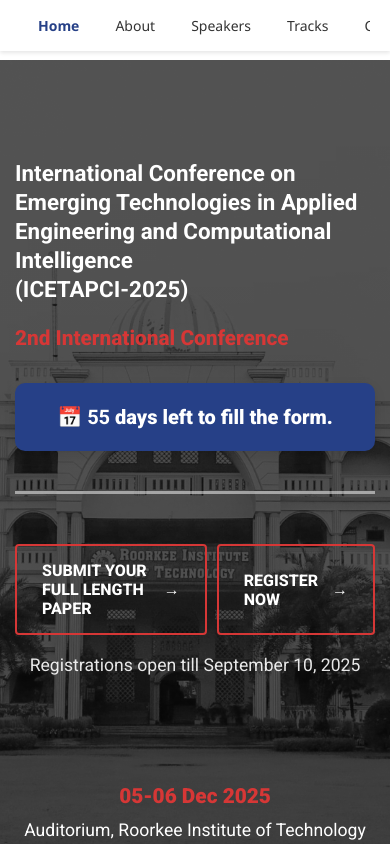
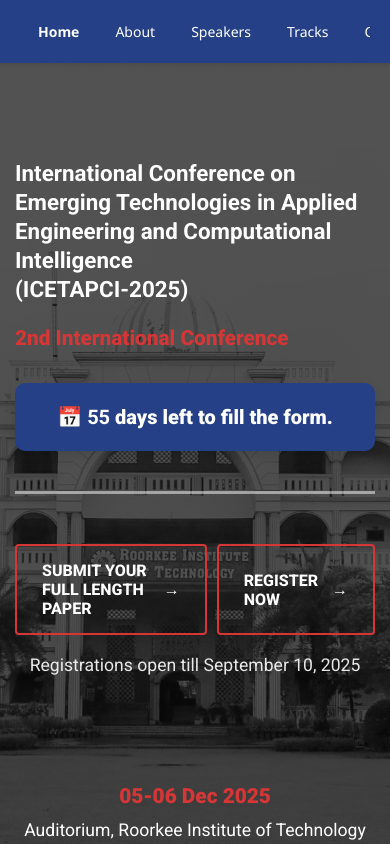
Before and after one commit to PriyanshuRoushan/confwebsite25, a React (Create React App) app in the folder frontend/: page / in a window 390 px wide. Shown: the top 844 px of the page. Built offline with nearby package versions, Linux system fonts and the light colour scheme; a web font is replaced by a local one.

Commit message:
updated-navbar

```diff
--- a/frontend/src/components/navbar/navbar.css
+++ b/frontend/src/components/navbar/navbar.css
@@ -1,6 +1,6 @@
 /* Fixed top navbar */
 .navbar {
-  background-color: #fff;
+  background-color: #264087;
   position: fixed;
   top: 0;
   left: 0;
@@ -55,7 +55,7 @@
 
 /* Nav links */
 .nav-item a {
-  color: #333;
+  color: #fff; /* Changed from #333 to white */
   text-decoration: none;
   font-weight: 500;
   font-size: 15px;
@@ -67,12 +67,12 @@
 
 /* Hover and active */
 .nav-item a:hover {
-  color: #264087;
+  color: #fff;
   font-weight: 600;
 }
 
 .nav-item.active a {
-  color: #264087;
+  color: #fff;
   font-weight: 800;
 }
 
@@ -84,7 +84,7 @@
   left: 0;
   width: 0;
   height: 2px;
-  background-color: #264087;
+  background-color: #fff;
   transition: width 0.3s ease;
 }
 
@@ -97,6 +97,6 @@
 @media (max-width: 480px) {
   .nav-item a {
     font-size: 14px;
-    padding: 6px 8px;
+    padding: 12px 8px;
   }
 }
```
